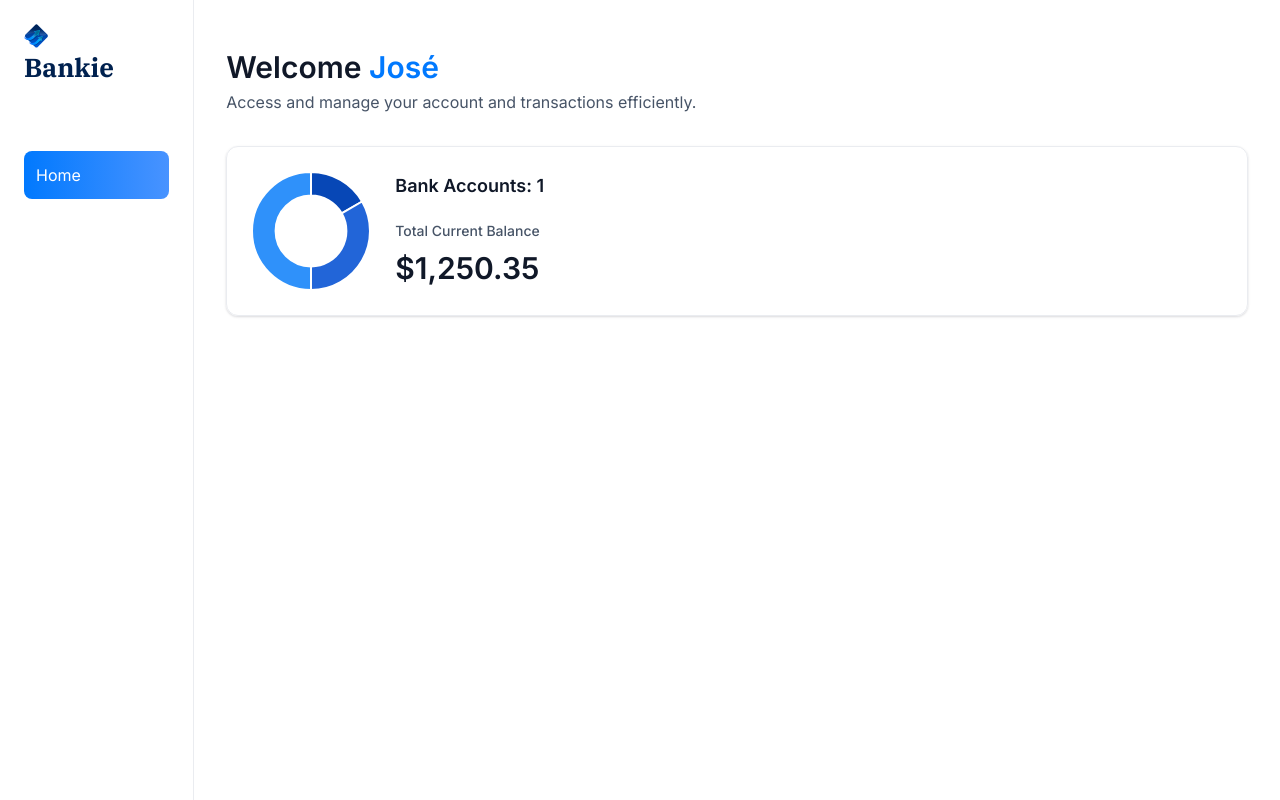
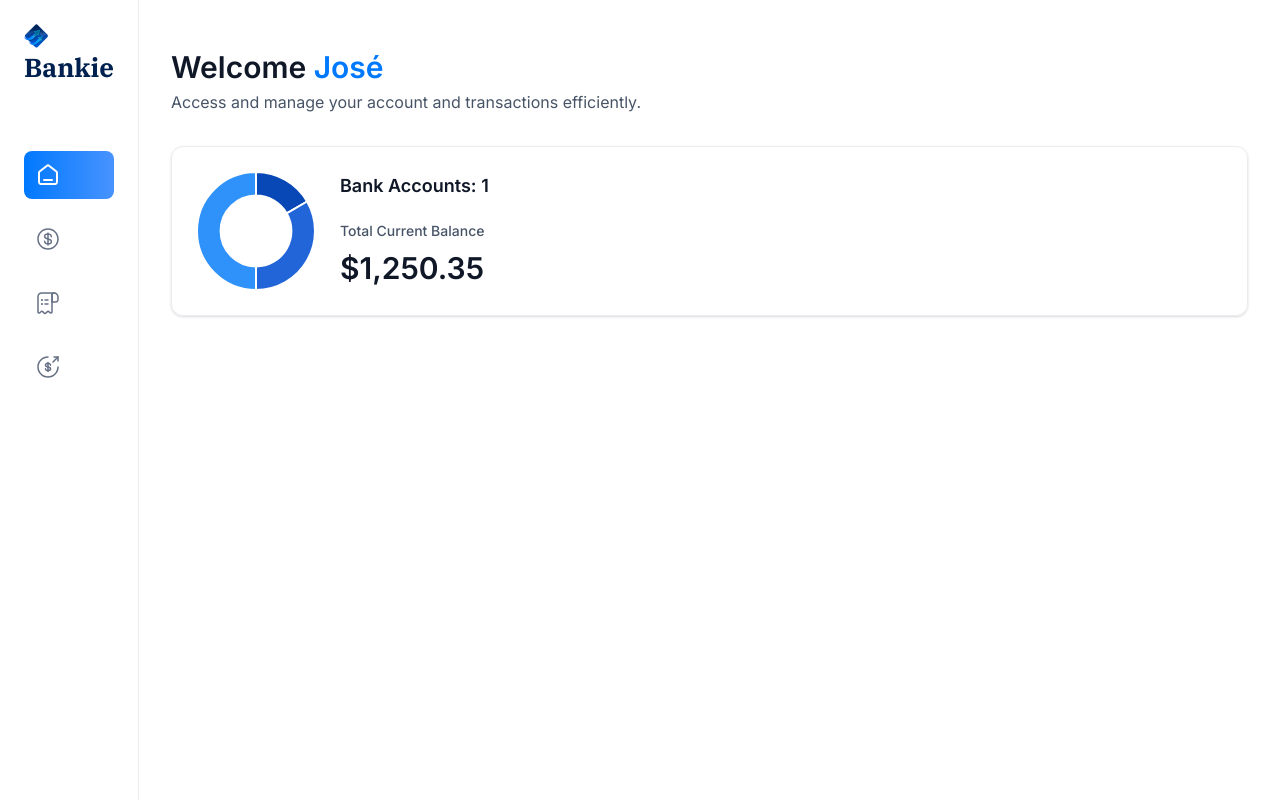
Before and after one commit to JoseGalvez-H/bankie, a Next.js app: page / in a window 1280 px wide. Built offline with nearby package versions, Linux system fonts and the light colour scheme.

Commit message:
Add icons to sidebar

```diff
--- a/components/Sidebar.tsx
+++ b/components/Sidebar.tsx
@@ -28,9 +28,19 @@ const Sidebar = ({ user }: SiderbarProps) => {
 
                     return (
                         <Link href={item.route} key={item.label}
-                        className={cn('sidebar-link', {'bg-bank-gradient': isActive})}
+                            className={cn('sidebar-link', { 'bg-bank-gradient': isActive })}
                         >
-                            {item.label}
+                            <div className="relative size-6">
+                                <Image
+                                    src={item.imgURL}
+                                    alt={item.label}
+                                    fill
+                                    className={cn({
+                                        'brightness-[3] invert-0': isActive
+                                    })}
+                                />
+
+                            </div>
                         </Link>
                     )
                 })}
```
